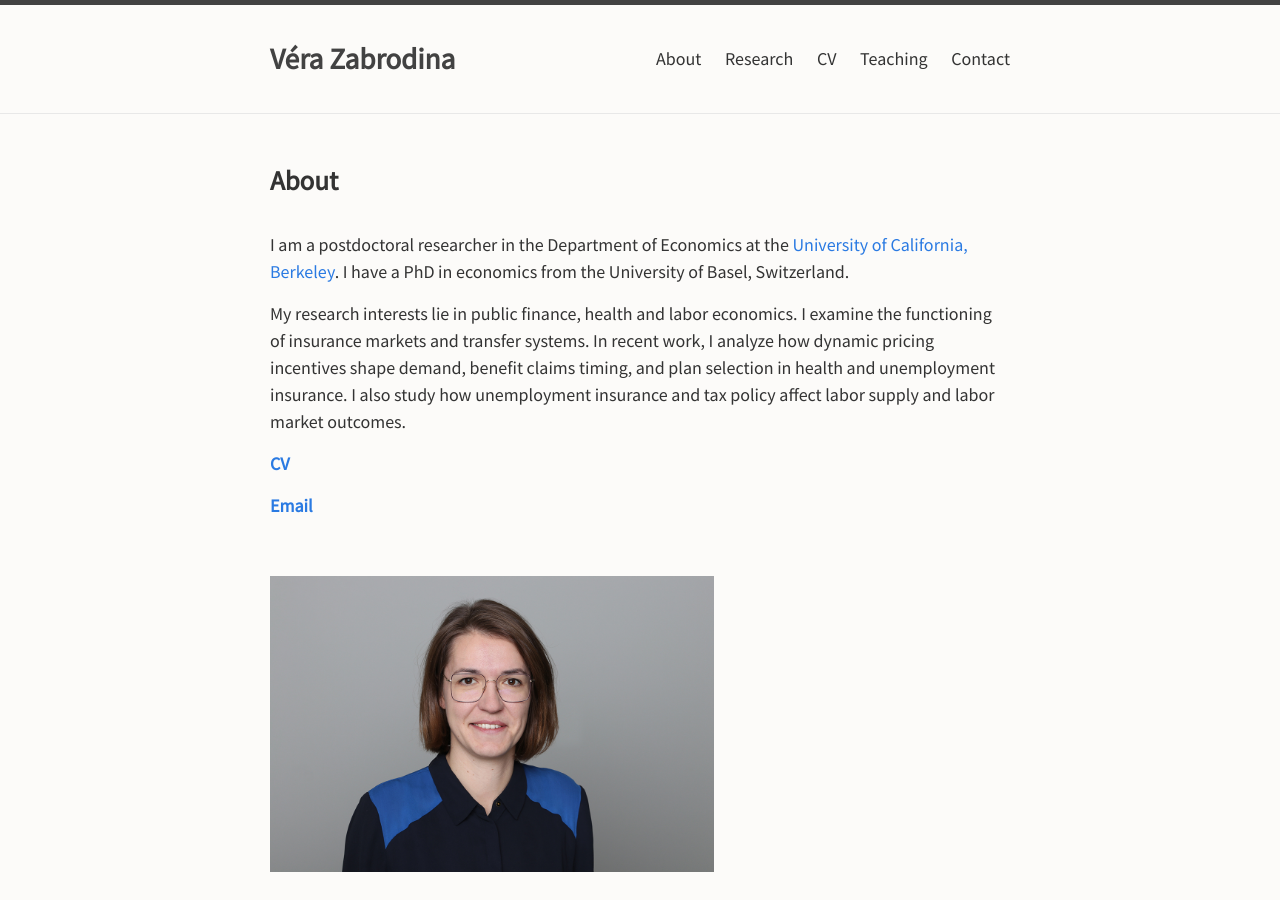
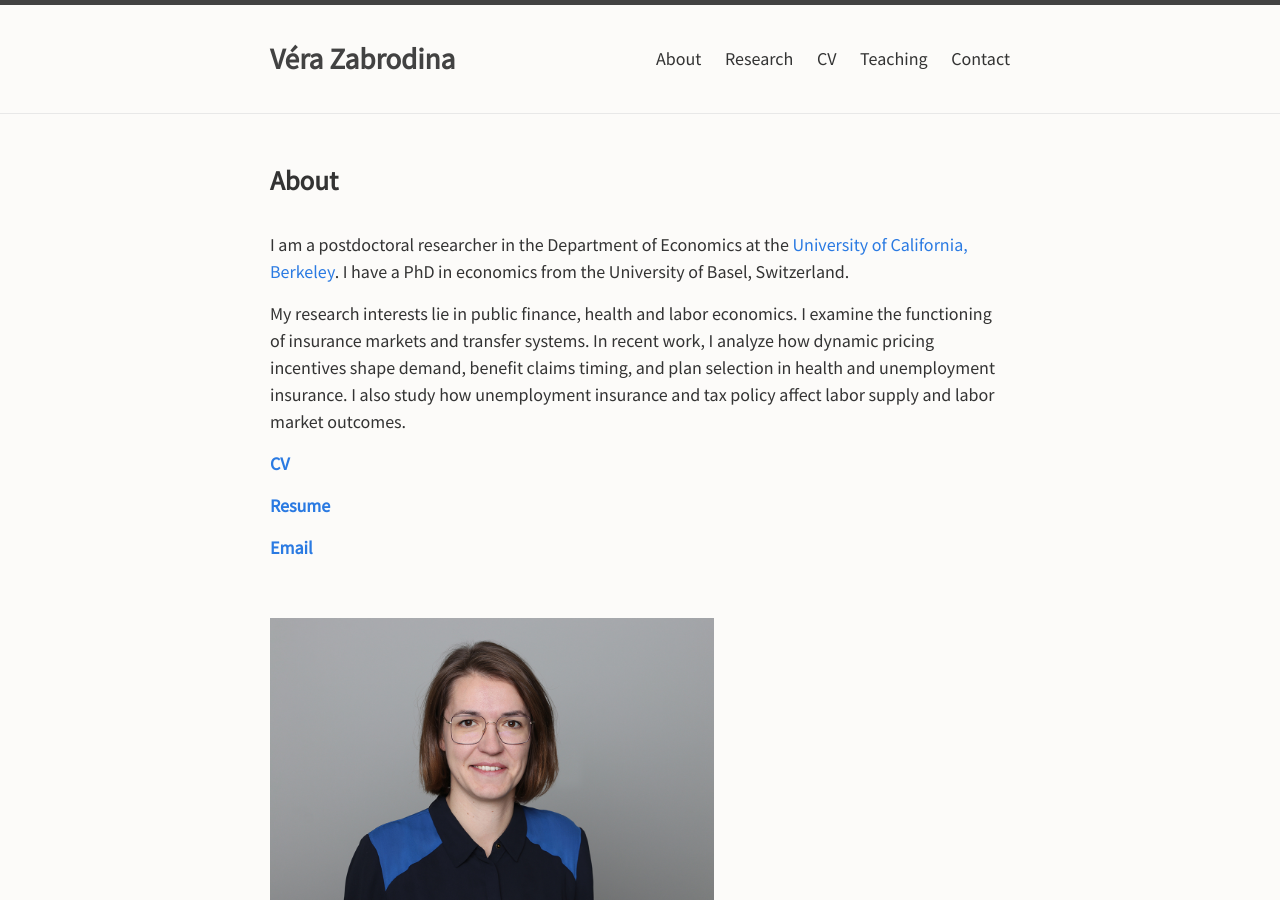
Before and after one commit to verazb/verazb.github.io, a Jekyll site: the page built from index.md, in a window 1280 px wide and 900 px high. Built offline with Jekyll 4.4.1, drawn with Linux system fonts in a browser that asks for light colours; our own code applies the rules of GitHub Pages for plain Markdown files.

Commit message:
Update index.md

```diff
--- a/index.md
+++ b/index.md
@@ -12,6 +12,8 @@ My research interests lie in public finance, health and labor economics. I exami
 
 
 **[CV](docs/Zabrodina_CV.pdf)**
+
+**[Resume](docs/Zabrodina_resume.pdf)**
 
 **[Email](mailto:zabrodina@berkeley.edu)**
 
```
